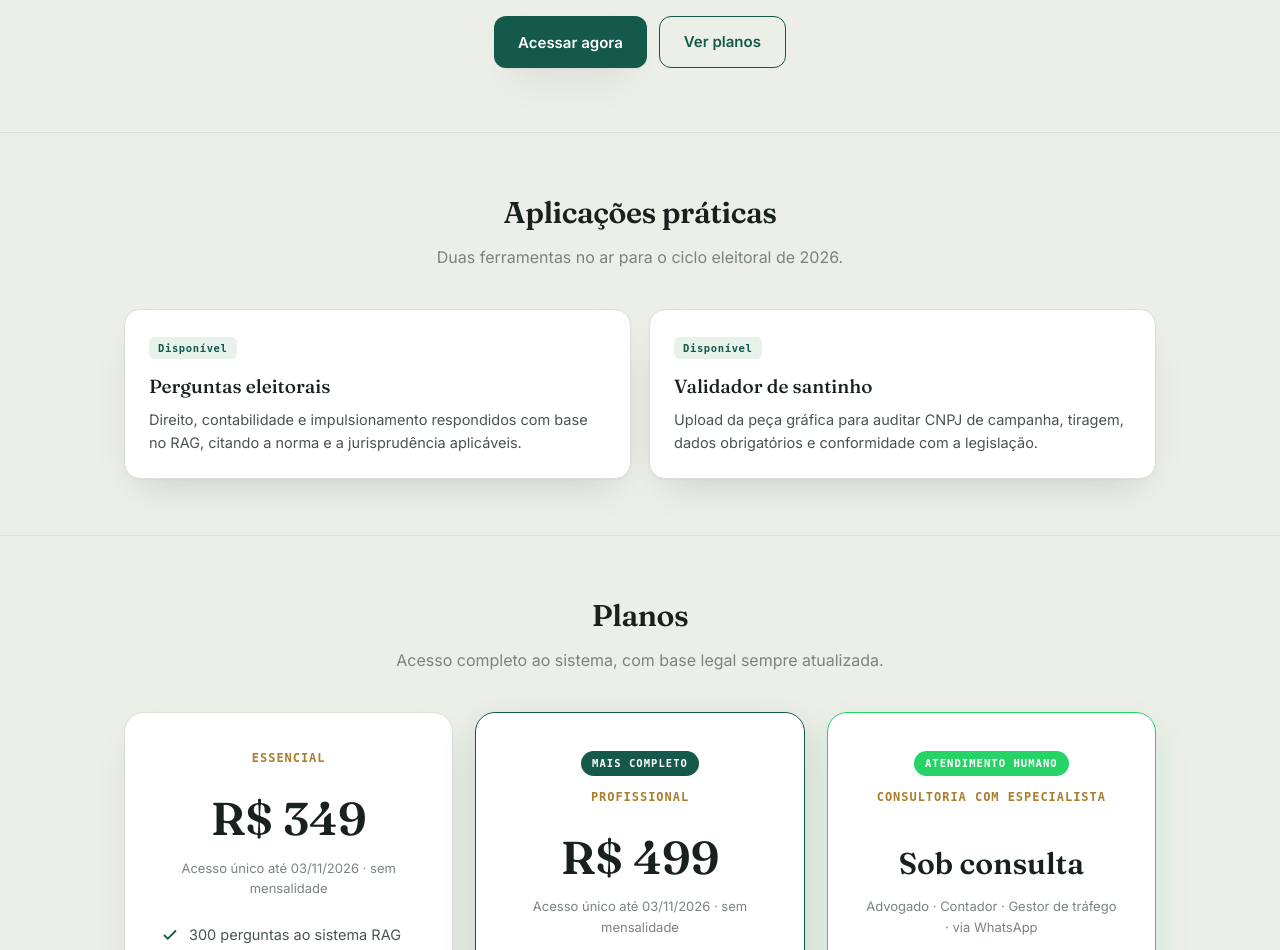
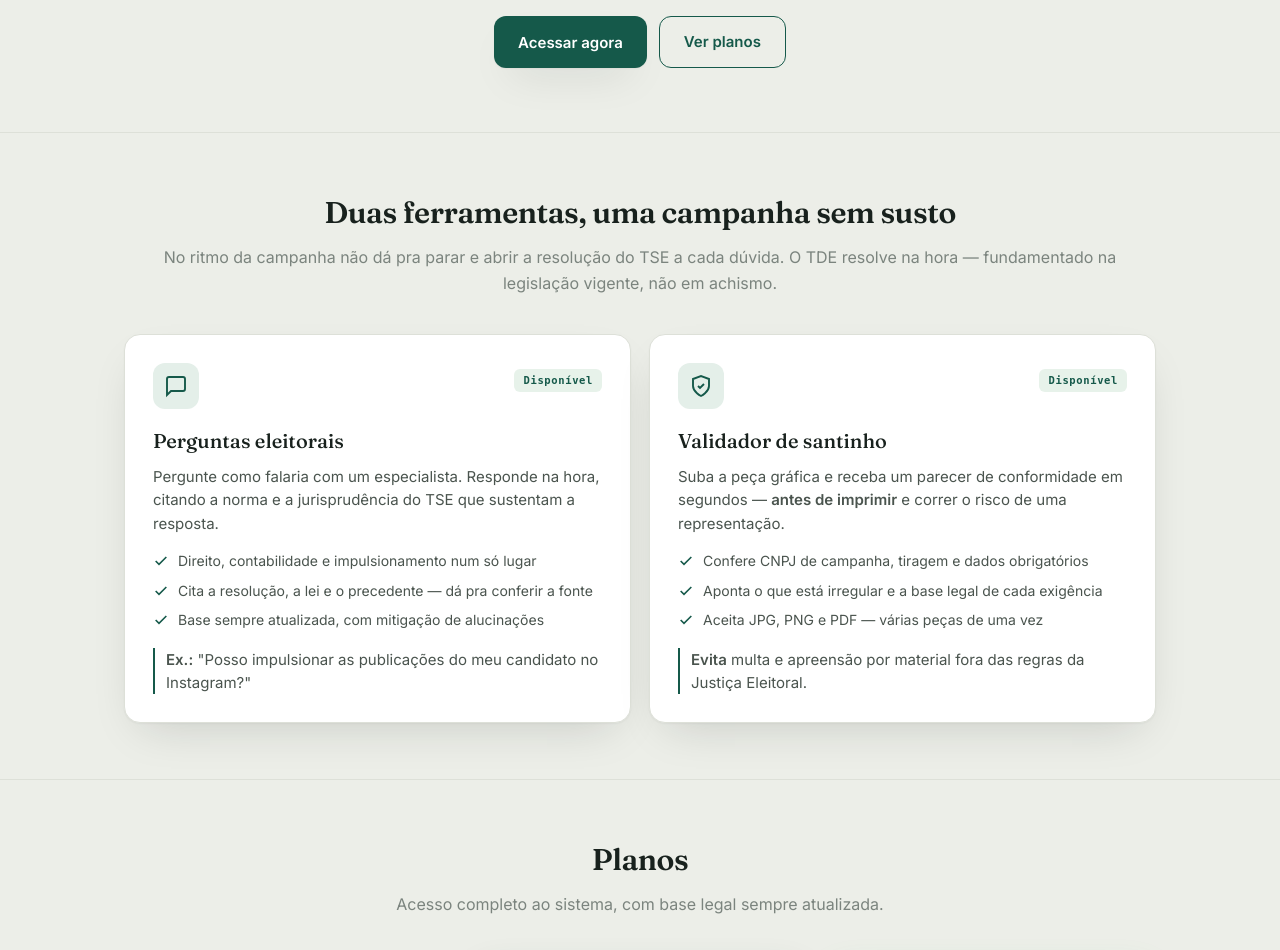
Before and after one commit to Geffersonvivan/Tira_Duvidas_Eleitoral, a Django app: page / in a window 1280 px wide. Shown: the part 385-1335 px from the top of the page. Run offline with Django 5.2, Linux system fonts and the light colour scheme; some libraries are stand-ins or nearby versions; some web fonts are replaced.

Commit message:
feat(lp): seção "Aplicações práticas" mais persuasiva
A seção estava pobre (título genérico + 1 linha por card). Reformulada
para converter:
- título/sub orientados à dor ("uma campanha sem susto"; resolve na hora,
  fundamentado, não achismo).
- cada card com ícone, copy de benefício, 3 bullets de capacidade concreta
  e um exemplo tangível (pergunta real / risco evitado).
- hover com leve elevação nos cards.

Co-Authored-By: Claude Opus 4.8 (1M context) <noreply@anthropic.com>

```diff
--- a/templates/landing.html
+++ b/templates/landing.html
@@ -61,6 +61,18 @@
   .tag.soon{background:var(--paper-2);color:var(--muted);border:1px solid var(--line)}
   .card h4{font-family:var(--serif);font-weight:500;font-size:19px;margin-bottom:6px}
   .card p{color:var(--ink-soft);font-size:14.5px}
+  .card.tool{padding:28px;display:flex;flex-direction:column;transition:transform .16s, box-shadow .16s}
+  .card.tool:hover{transform:translateY(-3px);box-shadow:0 1px 2px rgba(20,30,25,.04), 0 26px 50px -20px rgba(20,30,25,.26)}
+  .tool-top{display:flex;align-items:center;justify-content:space-between;margin-bottom:16px}
+  .tool-ico{width:46px;height:46px;border-radius:12px;background:var(--brand-soft);display:grid;place-items:center}
+  .tool-ico svg{width:24px;height:24px;color:var(--brand)}
+  .card.tool h4{font-size:20px;margin-bottom:8px}
+  .card.tool>p{font-size:15px;line-height:1.55}
+  .tool-feats{list-style:none;margin:16px 0 0;padding:0;display:grid;gap:10px}
+  .tool-feats li{display:flex;gap:9px;align-items:flex-start;font-size:14px;color:var(--ink-soft);line-height:1.4}
+  .tool-feats li svg{flex:none;margin-top:2px;width:16px;height:16px;color:var(--brand)}
+  .tool-eg{margin-top:18px;font-size:13px;color:var(--muted);border-left:2px solid var(--brand);padding-left:11px}
+  .tool-eg b{color:var(--ink-soft);font-weight:600}
 
   /* Preço */
   .price-card{max-width:520px;margin:0 auto;background:var(--surface);border:1px solid var(--line);border-radius:20px;padding:36px;box-shadow:var(--shadow);text-align:center}
@@ -103,18 +115,36 @@
 
   <section class="block" id="casos">
     <div class="wrap">
-      <h3>Aplicações práticas</h3>
-      <p class="sub">Duas ferramentas no ar para o ciclo eleitoral de 2026.</p>
+      <h3>Duas ferramentas, uma campanha sem susto</h3>
+      <p class="sub">No ritmo da campanha não dá pra parar e abrir a resolução do TSE a cada dúvida. O TDE resolve na hora — fundamentado na legislação vigente, não em achismo.</p>
       <div class="grid">
-        <div class="card">
-          <span class="tag on">Disponível</span>
+        <div class="card tool">
+          <div class="tool-top">
+            <div class="tool-ico"><svg viewBox="0 0 24 24" fill="none" stroke="currentColor" stroke-width="1.9"><path d="M21 15a2 2 0 0 1-2 2H7l-4 4V5a2 2 0 0 1 2-2h14a2 2 0 0 1 2 2z"/></svg></div>
+            <span class="tag on">Disponível</span>
+          </div>
           <h4>Perguntas eleitorais</h4>
-          <p>Direito, contabilidade e impulsionamento respondidos com base no RAG, citando a norma e a jurisprudência aplicáveis.</p>
+          <p>Pergunte como falaria com um especialista. Responde na hora, citando a norma e a jurisprudência do TSE que sustentam a resposta.</p>
+          <ul class="tool-feats">
+            <li><svg viewBox="0 0 24 24" fill="none" stroke="currentColor" stroke-width="2.4"><path d="M20 6 9 17l-5-5"/></svg> Direito, contabilidade e impulsionamento num só lugar</li>
+            <li><svg viewBox="0 0 24 24" fill="none" stroke="currentColor" stroke-width="2.4"><path d="M20 6 9 17l-5-5"/></svg> Cita a resolução, a lei e o precedente — dá pra conferir a fonte</li>
+            <li><svg viewBox="0 0 24 24" fill="none" stroke="currentColor" stroke-width="2.4"><path d="M20 6 9 17l-5-5"/></svg> Base sempre atualizada, com mitigação de alucinações</li>
+          </ul>
+          <p class="tool-eg"><b>Ex.:</b> "Posso impulsionar as publicações do meu candidato no Instagram?"</p>
         </div>
-        <div class="card">
-          <span class="tag on">Disponível</span>
+        <div class="card tool">
+          <div class="tool-top">
+            <div class="tool-ico"><svg viewBox="0 0 24 24" fill="none" stroke="currentColor" stroke-width="1.9"><path d="M12 22s8-4 8-10V5l-8-3-8 3v7c0 6 8 10 8 10z"/><path d="m9 12 2 2 4-4"/></svg></div>
+            <span class="tag on">Disponível</span>
+          </div>
           <h4>Validador de santinho</h4>
-          <p>Upload da peça gráfica para auditar CNPJ de campanha, tiragem, dados obrigatórios e conformidade com a legislação.</p>
+          <p>Suba a peça gráfica e receba um parecer de conformidade em segundos — <b>antes de imprimir</b> e correr o risco de uma representação.</p>
+          <ul class="tool-feats">
+            <li><svg viewBox="0 0 24 24" fill="none" stroke="currentColor" stroke-width="2.4"><path d="M20 6 9 17l-5-5"/></svg> Confere CNPJ de campanha, tiragem e dados obrigatórios</li>
+            <li><svg viewBox="0 0 24 24" fill="none" stroke="currentColor" stroke-width="2.4"><path d="M20 6 9 17l-5-5"/></svg> Aponta o que está irregular e a base legal de cada exigência</li>
+            <li><svg viewBox="0 0 24 24" fill="none" stroke="currentColor" stroke-width="2.4"><path d="M20 6 9 17l-5-5"/></svg> Aceita JPG, PNG e PDF — várias peças de uma vez</li>
+          </ul>
+          <p class="tool-eg"><b>Evita</b> multa e apreensão por material fora das regras da Justiça Eleitoral.</p>
         </div>
       </div>
     </div>
```
